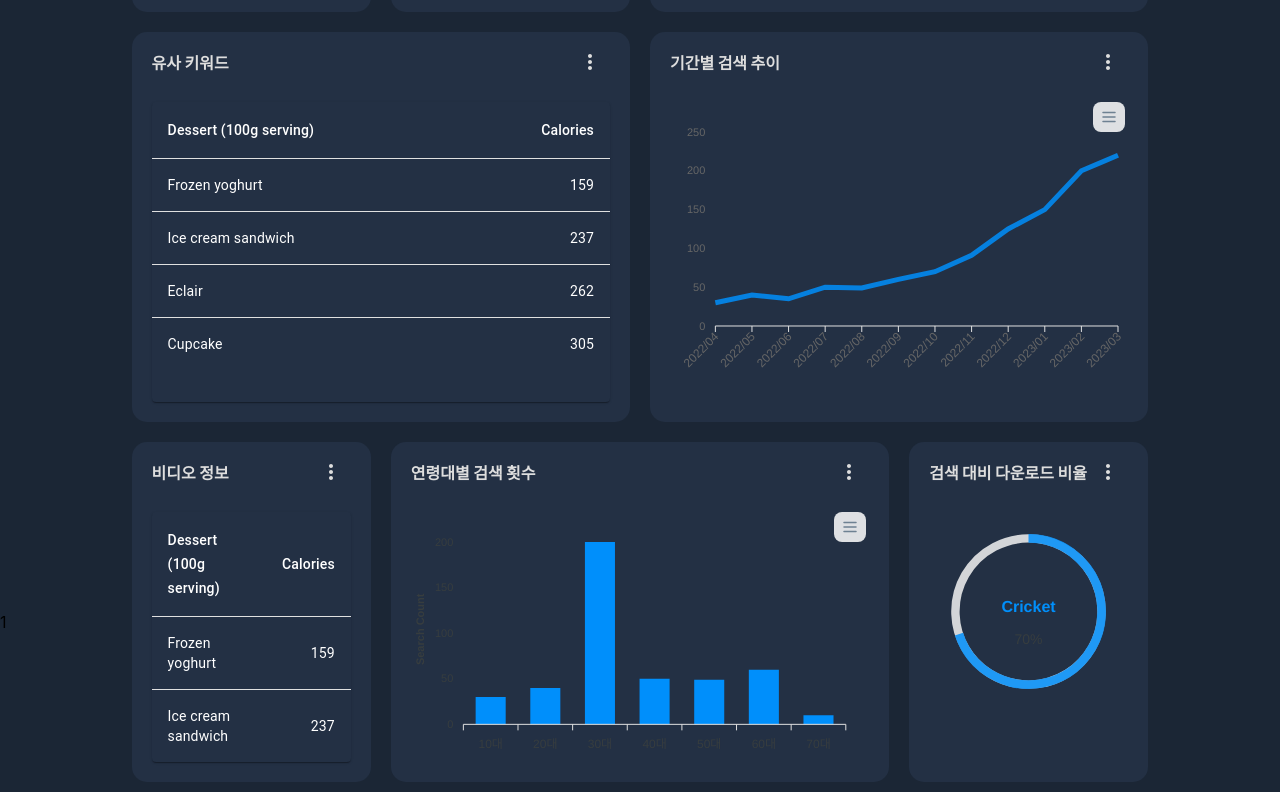
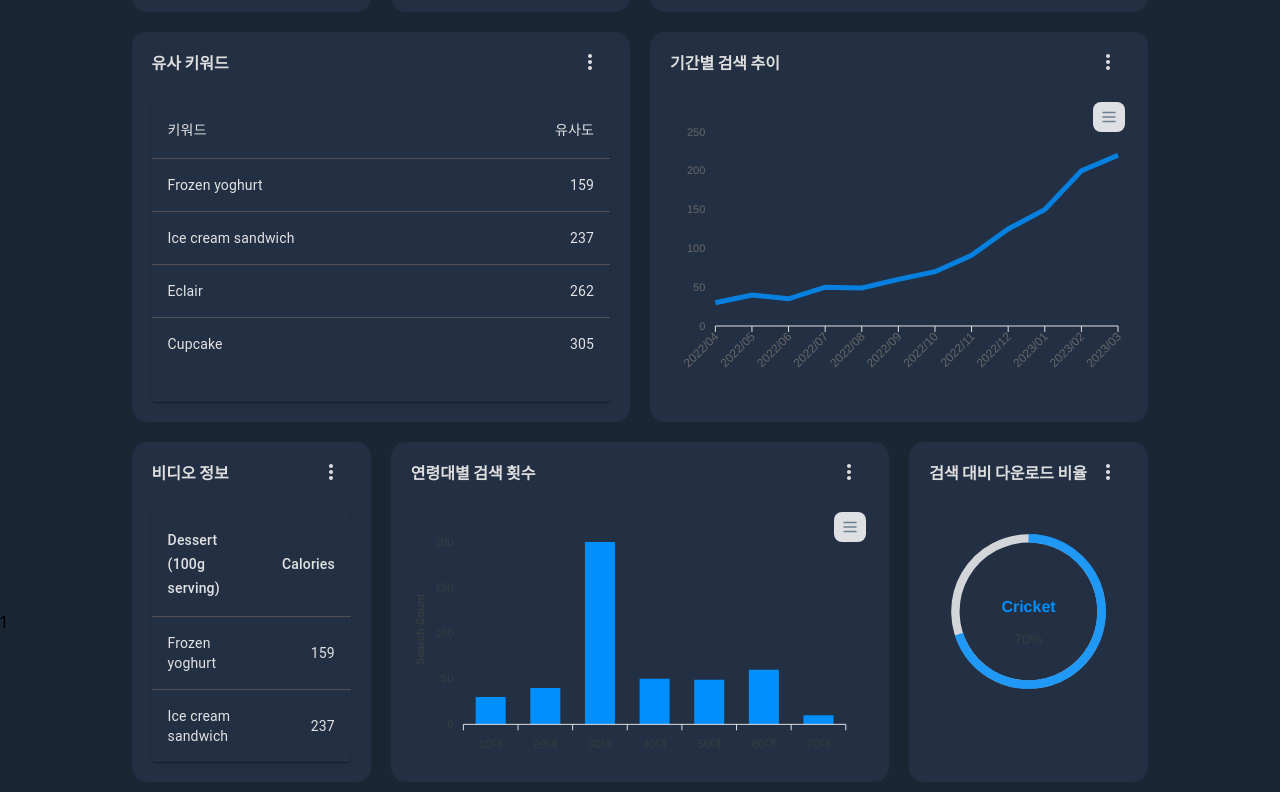
Before and after one commit to Jun0zo/IMAGE-GPT, a React (Create React App) app in the folder frontend/: page /search/1 in a window 1280 px wide. Shown: the part 1107-1899 px from the top of the page. Built offline with nearby package versions, Linux system fonts and the light colour scheme.

Commit message:
style: Navbar 색상 변경 #8

```diff
--- a/frontend/src/component/NavBar.jsx
+++ b/frontend/src/component/NavBar.jsx
@@ -36,7 +36,7 @@ function NavBar() {
   };
 
   return (
-    <AppBar position="static" sx={{ backgroundColor: "black" }}>
+    <AppBar position="static" sx={{ backgroundColor: "#161f2b" }}>
       <Container maxWidth="xl">
         <Toolbar disableGutters>
           <img src={GPTIcon} alt="" style={{ height: "30px" }} />
--- a/frontend/src/component/Search/OverviewChart.jsx
+++ b/frontend/src/component/Search/OverviewChart.jsx
@@ -23,6 +23,11 @@ const rows = [
   createData("Cupcake", 305, 3.7, 67, 4.3),
 ];
 
+const rows2 = [
+  createData("Frozen yoghurt", 159, 6.0, 24, 4.0),
+  createData("Ice cream sandwich", 237, 9.0, 37, 4.3),
+];
+
 const KeywordTable = () => {
   return (
     <TableContainer
@@ -36,11 +41,16 @@ const KeywordTable = () => {
       <Table aria-label="simple table">
         <TableHead>
           <TableRow>
-            <TableCell sx={{ color: "white" }}>
-              Dessert (100g serving)
+            <TableCell
+              sx={{ color: "#e2e2e2", borderBottom: "1px solid #515151" }}
+            >
+              키워드
             </TableCell>
-            <TableCell align="right" sx={{ color: "white" }}>
-              Calories
+            <TableCell
+              align="right"
+              sx={{ color: "#e2e2e2", borderBottom: "1px solid #515151" }}
+            >
+              유사도
             </TableCell>
           </TableRow>
         </TableHead>
@@ -52,10 +62,78 @@ const KeywordTable = () => {
                 "&:last-child td, &:last-child th": { border: 0 },
               }}
             >
-              <TableCell component="th" scope="row" sx={{ color: "white" }}>
+              <TableCell
+                component="th"
+                scope="row"
+                sx={{
+                  color: "#e2e2e2",
+                  borderBottom: "1px solid #515151",
+                }}
+              >
                 {row.name}
               </TableCell>
-              <TableCell align="right" sx={{ color: "white" }}>
+              <TableCell
+                align="right"
+                sx={{ color: "#e2e2e2", borderBottom: "1px solid #515151" }}
+              >
+                {row.calories}
+              </TableCell>
+            </TableRow>
+          ))}
+        </TableBody>
+      </Table>
+    </TableContainer>
+  );
+};
+
+const VideoTable = () => {
+  return (
+    <TableContainer
+      sx={{
+        height: "100%",
+        color: "#949aa3",
+        backgroundColor: "rgba(0,0,0,0)",
+      }}
+      component={Paper}
+    >
+      <Table aria-label="simple table">
+        <TableHead>
+          <TableRow>
+            <TableCell
+              sx={{ color: "#e2e2e2", borderBottom: "1px solid #515151" }}
+            >
+              Dessert (100g serving)
+            </TableCell>
+            <TableCell
+              align="right"
+              sx={{ color: "#e2e2e2", borderBottom: "1px solid #515151" }}
+            >
+              Calories
+            </TableCell>
+          </TableRow>
+        </TableHead>
+        <TableBody>
+          {rows2.map((row) => (
+            <TableRow
+              key={row.name}
+              sx={{
+                "&:last-child td, &:last-child th": { border: 0 },
+              }}
+            >
+              <TableCell
+                component="th"
+                scope="row"
+                sx={{
+                  color: "#e2e2e2",
+                  borderBottom: "1px solid #515151",
+                }}
+              >
+                {row.name}
+              </TableCell>
+              <TableCell
+                align="right"
+                sx={{ color: "#e2e2e2", borderBottom: "1px solid #515151" }}
+              >
                 {row.calories}
               </TableCell>
             </TableRow>
@@ -396,7 +474,7 @@ const OverviewChart = () => {
         <Grid item xs={12} lg={3} sx={{ padding: "10px" }}>
           <ChartCard big_title="비디오 정보" sx={{ height: "250px" }}>
             {/* VideoInfoTable */}
-            <KeywordTable />
+            <VideoTable />
           </ChartCard>
         </Grid>
         <Grid item xs={12} lg={6} sx={{ padding: "10px" }}>
```
